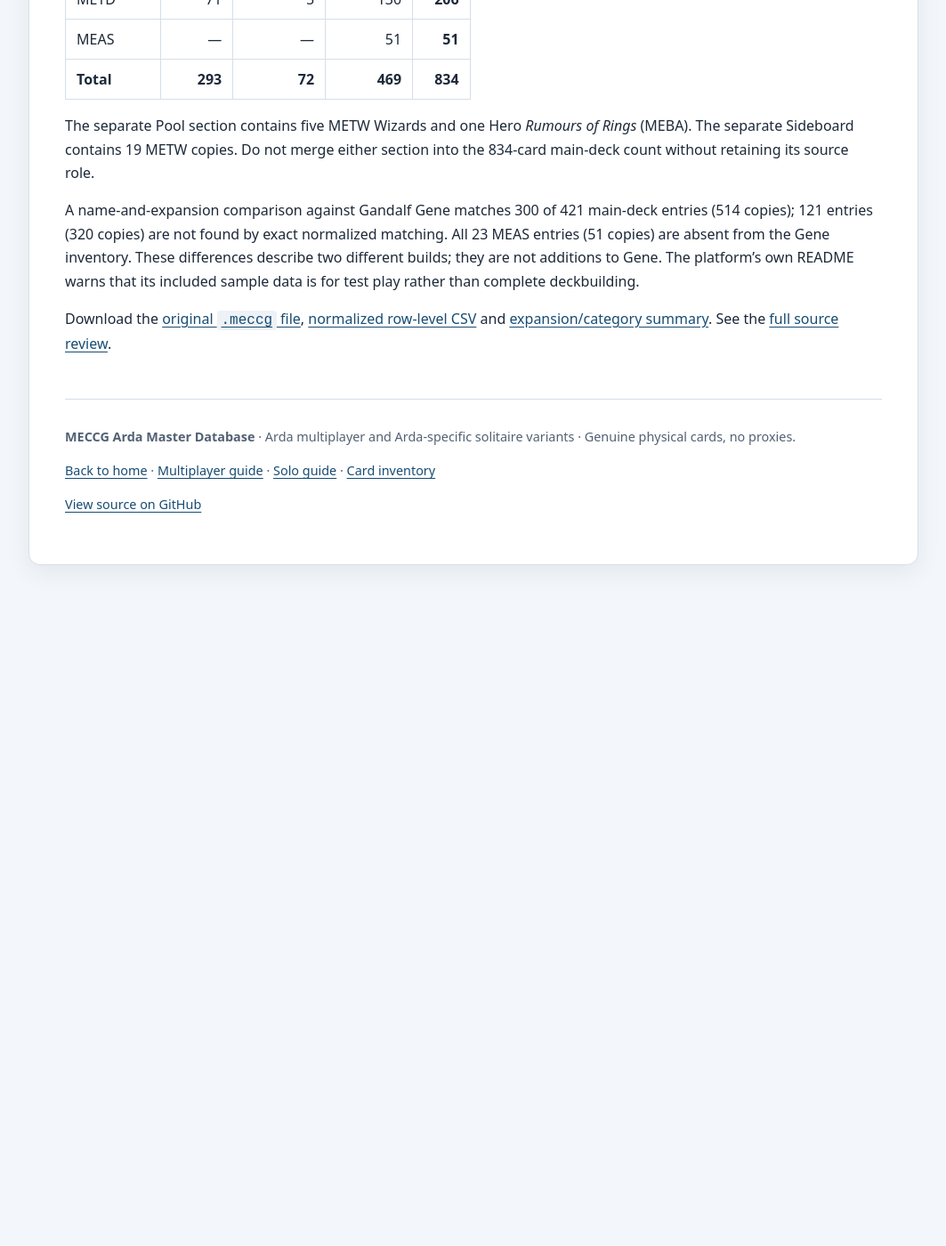
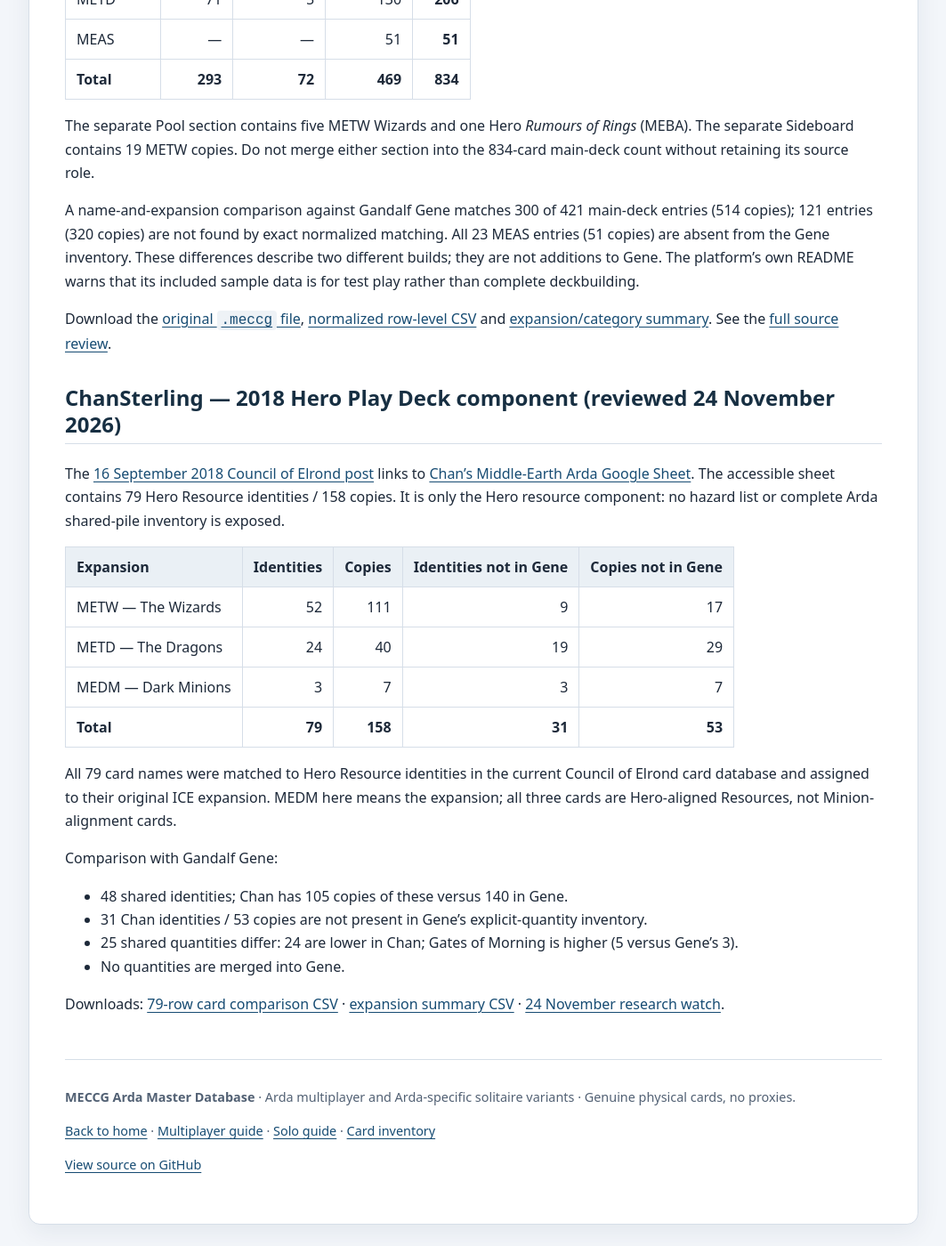
Before and after one commit to JamSpot/meccg-arda-master-database, a Jekyll site: the page built from docs/comparison-lists.md, in a window 1280 px wide and 1400 px high, scrolled down 11590 px. Shown: the whole window at 89% size, without its empty margins (108-1171 px from the left). Built offline with Jekyll 4.4.1, drawn with Linux system fonts in a browser that asks for light colours; our own code applies the rules of GitHub Pages for plain Markdown files; before the commit the page ends 12249 px from its top, so only the background shows below that.

Commit message:
Update Arda research and deck guidance — 24 November 2026

```diff
--- a/docs/comparison-lists.md
+++ b/docs/comparison-lists.md
@@ -301,3 +301,25 @@ The separate Pool section contains five METW Wizards and one Hero *Rumours of Ri
 A name-and-expansion comparison against Gandalf Gene matches 300 of 421 main-deck entries (514 copies); 121 entries (320 copies) are not found by exact normalized matching. All 23 MEAS entries (51 copies) are absent from the Gene inventory. These differences describe two different builds; they are not additions to Gene. The platform's own README warns that its included sample data is for test play rather than complete deckbuilding.
 
 Download the [original `.meccg` file](https://raw.githubusercontent.com/Heinrich-Barth/meccg-online/main/public/decks/Arda/Wizards%20and%20Dragons.meccg), [normalized row-level CSV](../data/wizards-and-dragons-arda-pool-2024.csv) and [expansion/category summary](../data/wizards-and-dragons-arda-expansion-summary.csv). See the [full source review](wizards-and-dragons-arda-source-review.html).
+
+
+## ChanSterling — 2018 Hero Play Deck component (reviewed 24 November 2026)
+
+The [16 September 2018 Council of Elrond post](https://www.councilofelrond.org/forum/viewtopic.php?f=37&t=3499) links to [Chan's Middle-Earth Arda Google Sheet](https://docs.google.com/spreadsheets/d/1gMxILv8-HiQDyvG2eplMkiHSsCZwXt2yYZFN5Ssv3g4/edit). The accessible sheet contains 79 Hero Resource identities / 158 copies. It is only the Hero resource component: no hazard list or complete Arda shared-pile inventory is exposed.
+
+| Expansion | Identities | Copies | Identities not in Gene | Copies not in Gene |
+|---|---:|---:|---:|---:|
+| METW — The Wizards | 52 | 111 | 9 | 17 |
+| METD — The Dragons | 24 | 40 | 19 | 29 |
+| MEDM — Dark Minions | 3 | 7 | 3 | 7 |
+| **Total** | **79** | **158** | **31** | **53** |
+
+All 79 card names were matched to Hero Resource identities in the current Council of Elrond card database and assigned to their original ICE expansion. MEDM here means the expansion; all three cards are Hero-aligned Resources, not Minion-alignment cards.
+
+Comparison with Gandalf Gene:
+- 48 shared identities; Chan has 105 copies of these versus 140 in Gene.
+- 31 Chan identities / 53 copies are not present in Gene's explicit-quantity inventory.
+- 25 shared quantities differ: 24 are lower in Chan; Gates of Morning is higher (5 versus Gene's 3).
+- No quantities are merged into Gene.
+
+Downloads: [79-row card comparison CSV](../data/chans-hero-play-deck-2018.csv) · [expansion summary CSV](../data/chans-hero-play-deck-2018-expansion-summary.csv) · [24 November research watch](research-watch-2026-11-24.html).
```
